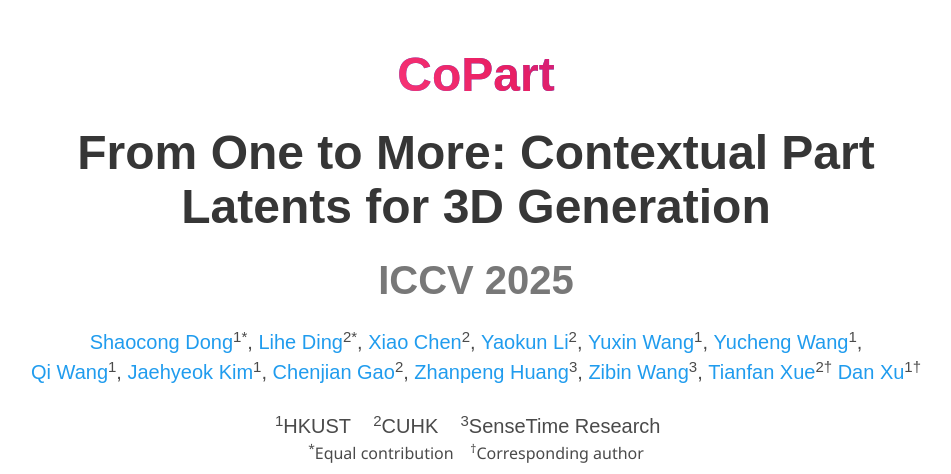
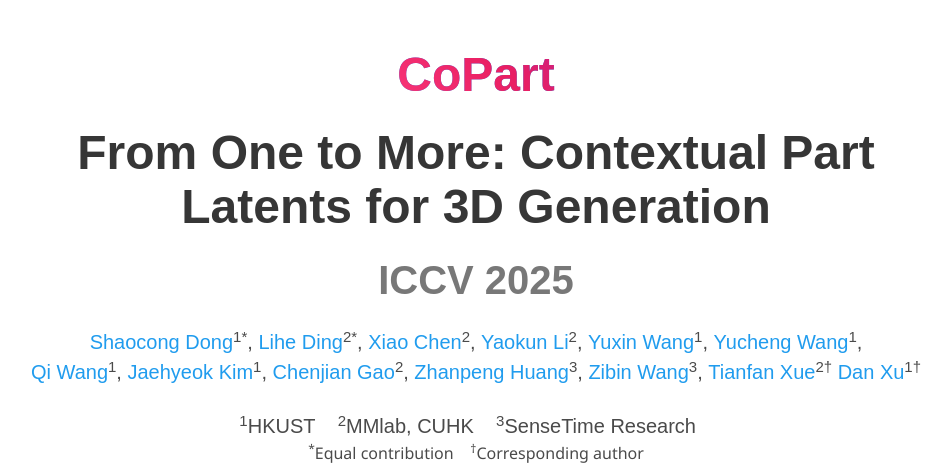
Before and after one commit to copart3d/copart3d.github.io, a plain HTML site: page index.html in a window 1280 px wide. Shown: the top 474 px of the page, without its empty margins (164-1115 px from the left). Drawn offline with nearby package versions, Linux system fonts and the light colour scheme; some icons are missing; a web font is replaced by a local one.

Commit message:
Initial commit

```diff
--- a/index.html
+++ b/index.html
@@ -220,7 +220,7 @@
             </table> -->
 
             <span class="author-block"><sup>1</sup>HKUST&nbsp;&nbsp;&nbsp; </span>
-            <span class="author-block"><sup>2</sup>CUHK&nbsp;&nbsp;&nbsp; </span>
+            <span class="author-block"><sup>2</sup>MMlab, CUHK&nbsp;&nbsp;&nbsp; </span>
             <span class="author-block"><sup>3</sup>SenseTime Research&nbsp;&nbsp;&nbsp;</span>
 
           </div>
```
